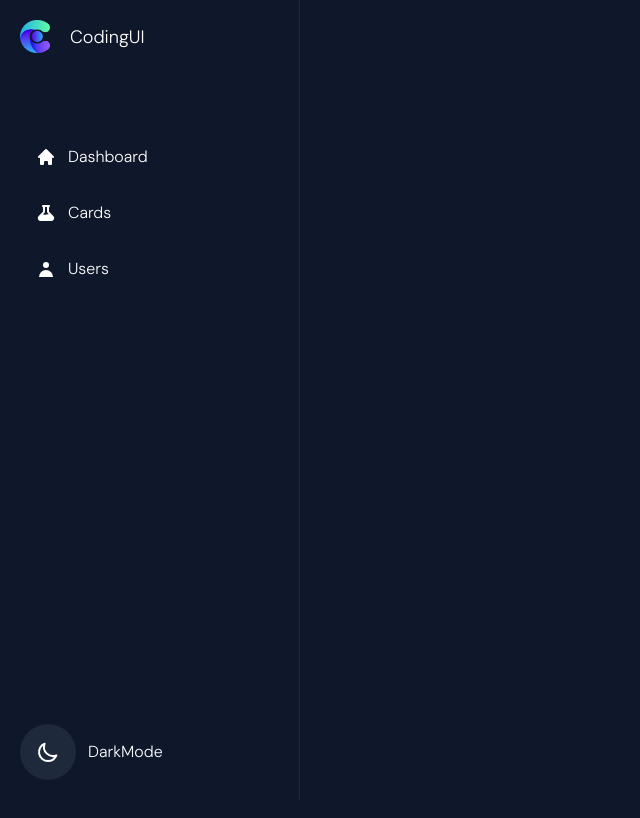
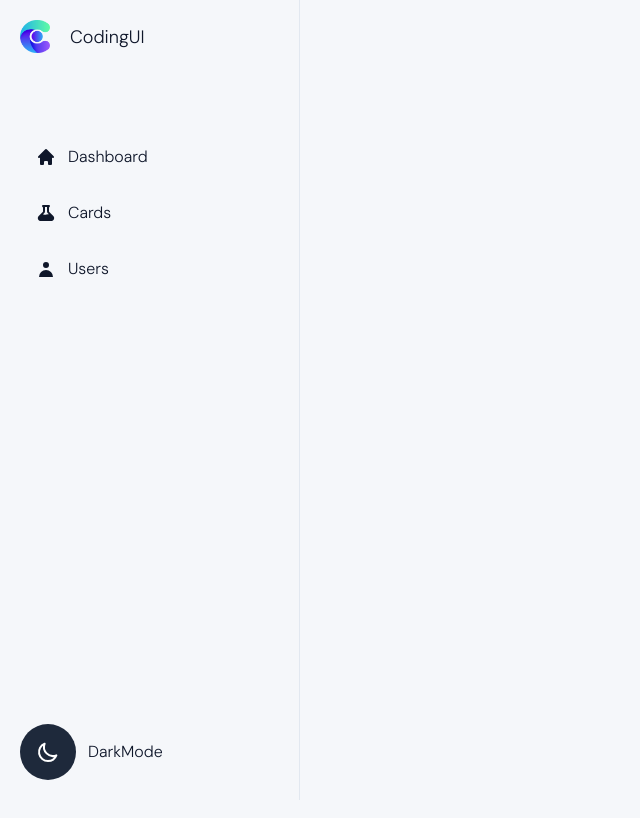
Before and after one commit to evondev/coding-ui, a Next.js app: page /dashboard in a window 1280 px wide. Shown: the top 818 px of the page, without its empty margins (0-640 px from the left). Built offline with nearby package versions, Linux system fonts and the light colour scheme.

Commit message:
Add darkmode classes

```diff
--- a/components/Banner.js
+++ b/components/Banner.js
@@ -13,7 +13,7 @@ const Banner = () => {
           />
         </a>
       </Link>
-      <h1 className="max-w-3xl mx-auto mb-10 text-4xl font-bold leading-relaxed text-center">
+      <h1 className="max-w-3xl mx-auto mb-10 text-4xl font-bold leading-relaxed text-center text-slate-900 dark:text-white">
         Get your free UI components with just single click 👇
       </h1>
       <div className="flex items-center justify-center gap-x-5">
--- a/components/ToggleDarkMode.js
+++ b/components/ToggleDarkMode.js
@@ -4,7 +4,7 @@ const ToggleDarkMode = (props) => {
   const { on = true, onClick, ...rest } = props;
   return (
     <label className="flex items-center cursor-pointer select-none gap-x-3">
-      <div className="flex items-center justify-center rounded-full cursor-pointer w-14 h-14 bg-slate-800 gap-x-3">
+      <div className="flex items-center justify-center text-white rounded-full cursor-pointer w-14 h-14 bg-slate-800 gap-x-3">
         <input
           type="checkbox"
           checked={on}
@@ -44,7 +44,9 @@ const ToggleDarkMode = (props) => {
           </svg>
         )}
       </div>
-      {on ? "DarkMode" : "LightMode"}
+      <span className="text-slate-900 dark:text-white">
+        {on ? "DarkMode" : "LightMode"}
+      </span>
     </label>
   );
 };
--- a/components/card/Card.js
+++ b/components/card/Card.js
@@ -35,10 +35,10 @@ const Card = (props) => {
     <>
       <div
         data-filter={filter}
-        className="relative flex flex-col p-5 border rounded border-slate-800 card"
+        className="relative flex flex-col p-5 border rounded border-slate-200 dark:border-slate-800 card"
       >
         <button
-          className="absolute flex items-center justify-center w-10 h-10 p-2 bg-black rounded-full bg-opacity-40 right-2 top-2 text-slate-400"
+          className="absolute flex items-center justify-center w-10 h-10 p-2 rounded-full dark:bg-black bg-opacity-40 right-2 top-2 dark:text-slate-400 text-slate-900 bg-slate-400"
           onClick={handleViewCode}
         >
           <svg
@@ -60,7 +60,9 @@ const Card = (props) => {
           </CardStyles>
         </div>
         <div className="flex items-center justify-between mt-auto card-footer gap-x-2">
-          <h3 className="text-sm font-semibold card-title">{title}</h3>
+          <h3 className="text-sm font-semibold card-title text-slate-900 dark:text-white">
+            {title}
+          </h3>
           <div
             className="flex items-center gap-x-2"
             aria-label="button-combination"
@@ -111,7 +113,7 @@ function ButtonCopy({ children, onClick = () => {}, type = "html" }) {
 
   return (
     <button
-      className={`inline-flex items-center gap-x-2 py-2 px-3 hover:text-white text-slate-500 rounded-lg transition-all text-sm ${bgClassName}`}
+      className={`inline-flex items-center gap-x-2 py-2 px-3 hover:text-white text-slate-500 rounded-lg transition-all text-sm font-medium ${bgClassName}`}
       onClick={onClick}
     >
       <svg
--- a/components/filter/Filter.js
+++ b/components/filter/Filter.js
@@ -15,7 +15,7 @@ const FilterMenu = () => {
   };
   return (
     <div
-      className="flex mb-10 overflow-x-auto text-lg font-medium border-b gap-x-5 whitespace-nowrap border-b-slate-800"
+      className="flex mb-10 overflow-x-auto text-lg font-medium border-b gap-x-5 whitespace-nowrap border-slate-200 dark:border-b-slate-800"
       aria-label="tab-v4"
     >
       {filterItems.map((item) => (
@@ -24,7 +24,7 @@ const FilterMenu = () => {
           className={`flex items-center py-3 font-medium cursor-pointer gap-x-2 ${
             activeCard === item
               ? "text-blue-500 border-b-2 border-blue-500 pointer-events-none"
-              : "text-slate-300"
+              : "text-slate-900 dark:text-slate-300"
           }`}
           onClick={() => handleFilterCard(item)}
         >
--- a/components/layout/Sidebar.js
+++ b/components/layout/Sidebar.js
@@ -9,7 +9,7 @@ const Sidebar = () => {
   return (
     <div
       aria-label="sidebar"
-      className="relative p-5 border-r border-slate-800"
+      className="relative p-5 border-r border-slate-200 dark:border-slate-800"
     >
       <Link href="/">
         <a className="flex items-center justify-start mb-20 text-lg gap-x-5">
@@ -21,7 +21,7 @@ const Sidebar = () => {
         {menus.map((menu, index) => (
           <li key={menu.title}>
             <Link href={menu.link}>
-              <a className="flex items-center px-4 py-3 rounded-lg gap-x-3 hover:bg-blue-500">
+              <a className="flex items-center px-4 py-3 rounded-lg gap-x-3 hover:bg-blue-500 hover:text-white">
                 <span>{menu.icon}</span>
                 <span>{menu.title}</span>
               </a>
--- a/styles/globals.scss
+++ b/styles/globals.scss
@@ -5,7 +5,7 @@
 
 @layer base {
   body {
-    @apply bg-slate-900 font-primary text-white pb-10 font-light;
+    @apply dark:bg-slate-900 font-primary text-slate-900 dark:text-white pb-10 font-light bg-grayf5;
   }
 }
 @layer utilities {
--- a/tailwind.config.js
+++ b/tailwind.config.js
@@ -1,5 +1,6 @@
 /** @type {import('tailwindcss').Config} */
 module.exports = {
+  darkMode: "media",
   content: [
     "./pages/**/*.{js,ts,jsx,tsx}",
     "./components/**/*.{js,ts,jsx,tsx}",
@@ -9,6 +10,9 @@ module.exports = {
       fontFamily: {
         primary: ["DM Sans", "sans-serif"],
       },
+      colors: {
+        grayf5: "#F5F7FA",
+      },
     },
   },
   plugins: [],
```
